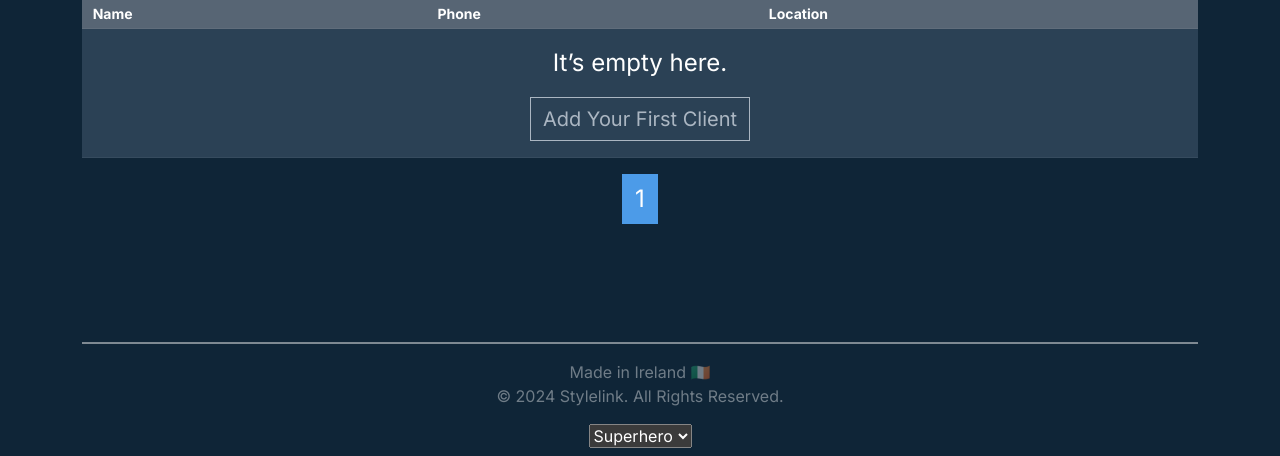
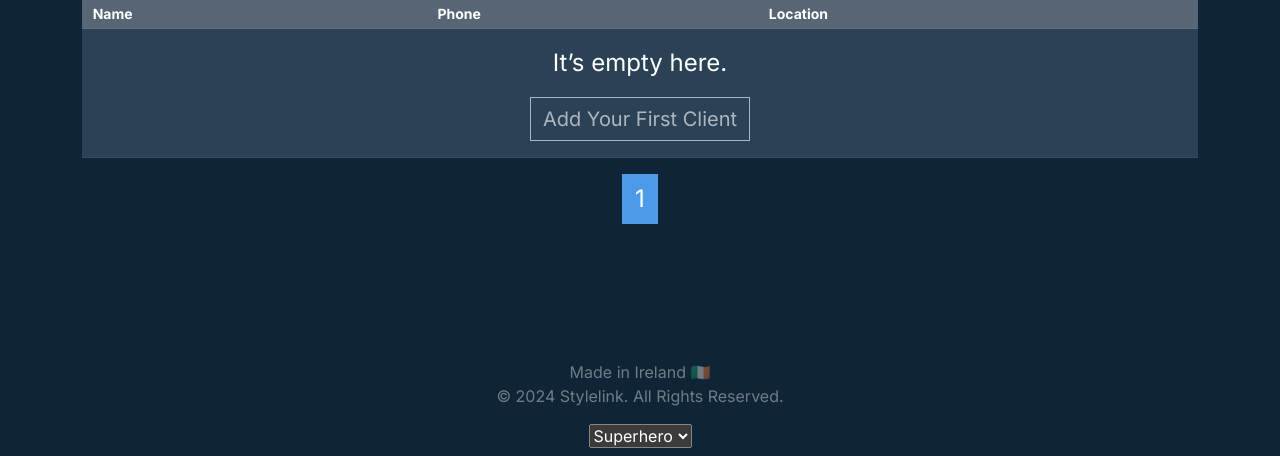
Before and after one commit to yaroslav-matala/stylelink-crm, a Django app: page /dashboard in a window 1280 px wide. Shown: the part 344-800 px from the top of the page. Run offline with Django 4.2, Linux system fonts and the light colour scheme; the visitor is signed in with stand-in values (Sample User, id 1); data that the repository does not hold is empty; some libraries are stand-ins or nearby versions.

Commit message:
remove hr from fotter

```diff
--- a/templates/base.html
+++ b/templates/base.html
@@ -107,7 +107,6 @@
         <footer class="pb-2">
 
             <div class="container text-center">
-                <hr class="footer-hr">
                 <p class="mb-0 fs-6 text-muted">Made in Ireland <span class="fs-6">&#127470;&#127466;</span></p>
                 <p class="mb-0 fs-6 text-muted">&copy; 2024 Stylelink. All Rights Reserved.</p>
             </div>
```
